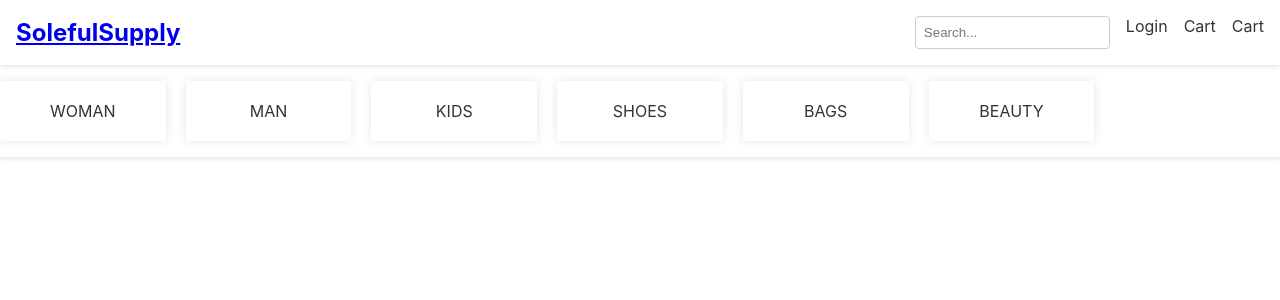
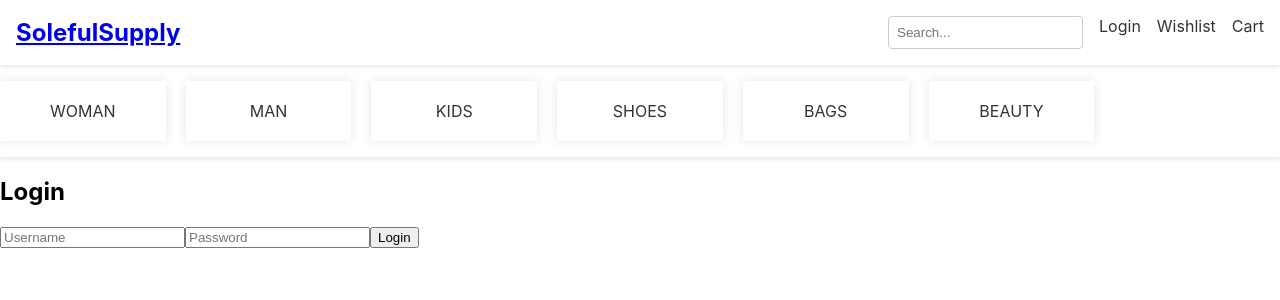
Before and after one commit to NgomsoGaya/FULLSTACK-ENTRY1-REACT-, a React (Create React App) app: page /login in a window 1280 px wide. Shown: the top 300 px of the page. Built offline with nearby package versions, Linux system fonts and the light colour scheme.

Commit message:
Login password saves to localhost

```diff
--- a/src/App.js
+++ b/src/App.js
@@ -3,6 +3,7 @@ import { BrowserRouter as Router, Route, Routes } from 'react-router-dom';
 import Header from './components/Header'
 import Categories from './components/Categories';
 import Home from './pages/Home';
+import LoginPage from "./pages/LoginPage";
 import CartPage from './pages/CartPage';
 import WishlistPage from './pages/WishListPage';
 import WomanCategory from './pages/WomanCategory';
@@ -12,15 +13,17 @@ import ShoesCategory from './pages/ShoesCategory';
 import BagsCategory from './pages/BagsCategory';
 import BeautyCategory from './pages/BeautyCategory';
 import '@fortawesome/fontawesome-free/css/all.min.css';
-
+import { LoginProvider } from './contexts/LoginContext';
 
 const App = () => {
   return (
-    <Router>
+    <LoginProvider>
+      <Router>
       <Header />
       <Categories />
       <Routes>
         <Route path="/" element={<Home />} />
+        <Route path="/login" element={<LoginPage />} />
         <Route path="/cart" element={<CartPage />} />
         <Route path="/wishlist" element={<WishlistPage />} />
         <Route path="/category/woman" element={<WomanCategory />} />
@@ -31,6 +34,7 @@ const App = () => {
         <Route path="/category/beauty" element={<BeautyCategory />} />
       </Routes>
     </Router>
+    </LoginProvider>
   );
 };
 
--- a/src/components/Header.js
+++ b/src/components/Header.js
@@ -21,8 +21,8 @@ const Header = () => {
               className="search-bar"
             />
           </li>
-          <li><a href="/login">Login</a></li>
-          <li><Link to="/wishlist">Cart</Link></li>
+          <li><Link to="/login">Login</Link></li>
+          <li><Link to="/wishlist">Wishlist</Link></li>
           <li><Link to="/cart">Cart</Link></li>
         </ul>
       </nav>
--- /dev/null
+++ b/src/contexts/LoginContext.js
@@ -0,0 +1,26 @@
+import React, { createContext, useState } from 'react';
+
+export const LoginContext = createContext();
+
+export const LoginProvider = ({ children }) => {
+  const [isLoggedIn, setIsLoggedIn] = useState(false);
+
+  const login = (username, password) => {
+    // Replace this with actual authentication logic
+    if (username === 'admin' && password === 'password') {
+      setIsLoggedIn(true);
+      localStorage.setItem('user', JSON.stringify({ username }));
+    }
+  };
+
+  const logout = () => {
+    setIsLoggedIn(false);
+    localStorage.removeItem('user');
+  };
+
+  return (
+    <LoginContext.Provider value={{ isLoggedIn, login, logout }}>
+      {children}
+    </LoginContext.Provider>
+  );
+};
--- /dev/null
+++ b/src/pages/LoginPage.js
@@ -0,0 +1,36 @@
+import React, { useState, useContext } from 'react';
+import { LoginContext } from '../contexts/LoginContext';
+
+const LoginPage = () => {
+  const [username, setUsername] = useState('');
+  const [password, setPassword] = useState('');
+  const { login } = useContext(LoginContext);
+
+  const handleSubmit = (e) => {
+    e.preventDefault();
+    login(username, password);
+  };
+
+  return (
+    <div>
+      <h2>Login</h2>
+      <form onSubmit={handleSubmit}>
+        <input
+          type="text"
+          placeholder="Username"
+          value={username}
+          onChange={(e) => setUsername(e.target.value)}
+        />
+        <input
+          type="password"
+          placeholder="Password"
+          value={password}
+          onChange={(e) => setPassword(e.target.value)}
+        />
+        <button type="submit">Login</button>
+      </form>
+    </div>
+  );
+};
+
+export default LoginPage;
```
